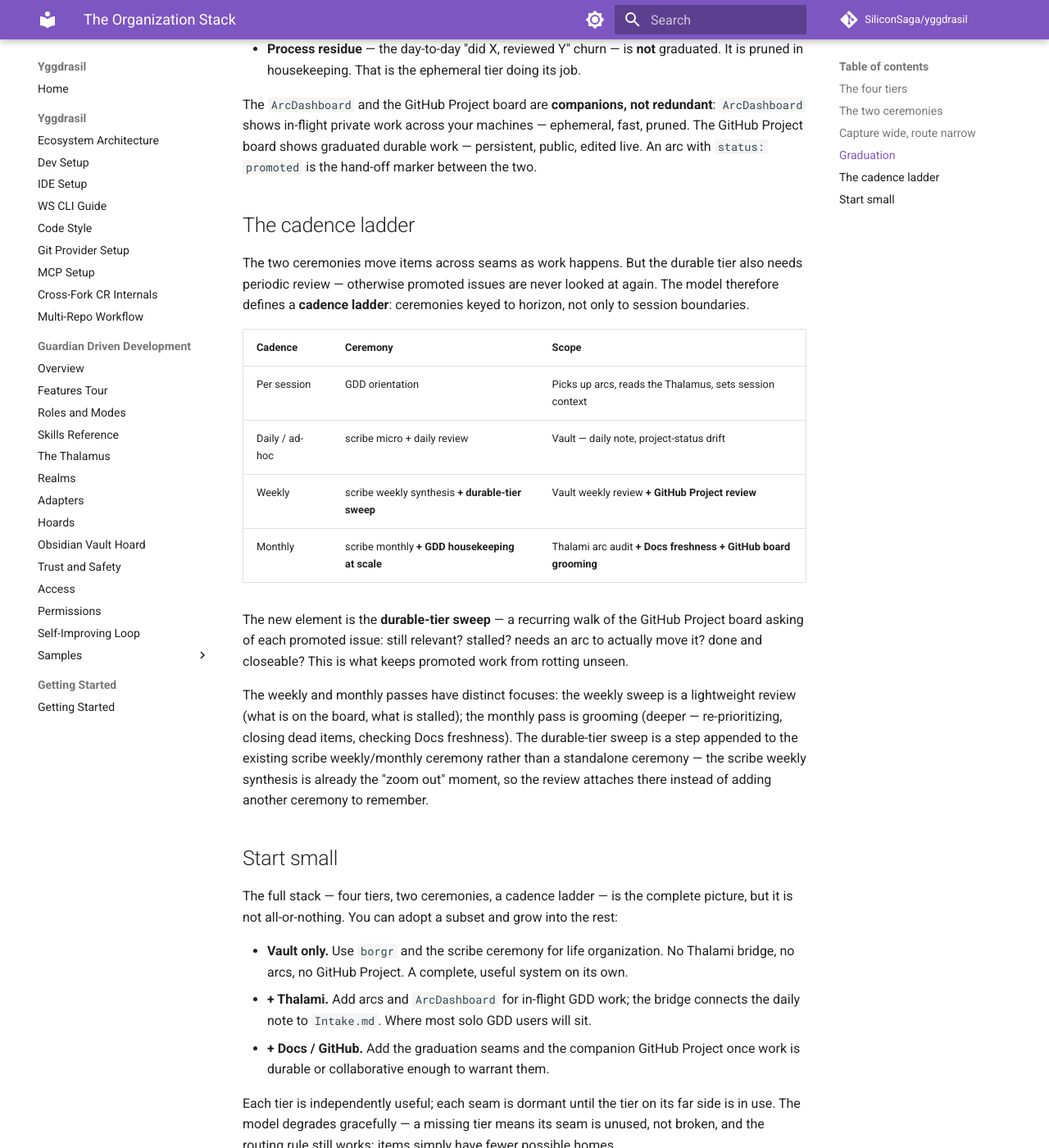
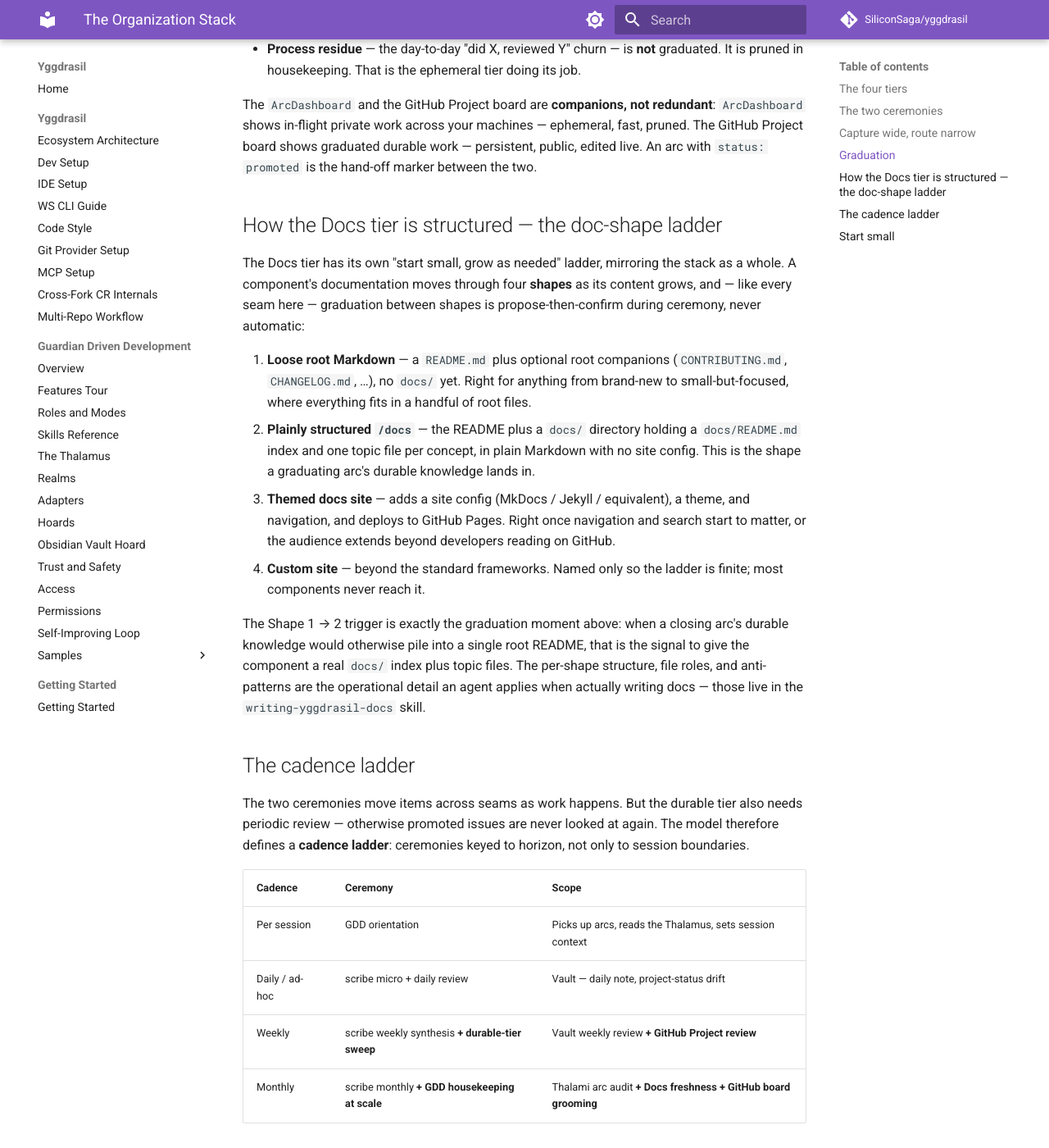
Before and after one commit to SiliconSaga/yggdrasil, an MkDocs documentation site: the page built from docs/gdd/organization-stack.md, in a window 1280 px wide and 1400 px high, scrolled down 2691 px. Shown: the whole window at 82% size. Built offline with MkDocs 1.6.1 and Material for MkDocs 9.7.7, drawn with Linux system fonts in a browser that asks for light colours; comment, search, counter and statistics services are not loaded.

Commit message:
docs: fix README human/agent framing + surface doc-shape ladder human-side
The README reframe mischaracterized AGENTS.md as "the canonical workspace guide for humans and AI agents." AGENTS.md is agent-facing — terse, optimized for agents, not human reading material; same for skill files. Humans should be pointed at the human-facing static-site docs.

- README "Start here": humans go to `docs/gdd/` (the features tour + GDD index); AGENTS.md is reframed as the operational guide written *for agents* (the reference for workspace mechanics, not human prose). The `.agent/skills/` entry now says skills are agent-facing operational guidance, not human reading material.
- README doc-convention pointer: no longer sends humans to the `writing-yggdrasil-docs` skill — points at the human-facing description instead.
- `docs/gdd/organization-stack.md`: added a "How the Docs tier is structured — the doc-shape ladder" section describing the Component Documentation Convention's four Shapes human-side (the Docs tier already gestured at Shape 2), with the skill kept as the agent-facing operational detail.

Co-Authored-By: Claude Opus 4.7 <noreply@anthropic.com>

```diff
--- a/docs/gdd/organization-stack.md
+++ b/docs/gdd/organization-stack.md
@@ -69,6 +69,17 @@ When an arc completes, its residue splits three ways:
 
 The `ArcDashboard` and the GitHub Project board are **companions, not redundant**: `ArcDashboard` shows in-flight private work across your machines — ephemeral, fast, pruned. The GitHub Project board shows graduated durable work — persistent, public, edited live. An arc with `status: promoted` is the hand-off marker between the two.
 
+## How the Docs tier is structured — the doc-shape ladder
+
+The Docs tier has its own "start small, grow as needed" ladder, mirroring the stack as a whole. A component's documentation moves through four **shapes** as its content grows, and — like every seam here — graduation between shapes is propose-then-confirm during ceremony, never automatic:
+
+1. **Loose root Markdown** — a `README.md` plus optional root companions (`CONTRIBUTING.md`, `CHANGELOG.md`, …), no `docs/` yet. Right for anything from brand-new to small-but-focused, where everything fits in a handful of root files.
+2. **Plainly structured `/docs`** — the README plus a `docs/` directory holding a `docs/README.md` index and one topic file per concept, in plain Markdown with no site config. This is the shape a graduating arc's durable knowledge lands in.
+3. **Themed docs site** — adds a site config (MkDocs / Jekyll / equivalent), a theme, and navigation, and deploys to GitHub Pages. Right once navigation and search start to matter, or the audience extends beyond developers reading on GitHub.
+4. **Custom site** — beyond the standard frameworks. Named only so the ladder is finite; most components never reach it.
+
+The Shape 1 → 2 trigger is exactly the graduation moment above: when a closing arc's durable knowledge would otherwise pile into a single root README, that is the signal to give the component a real `docs/` index plus topic files. The per-shape structure, file roles, and anti-patterns are the operational detail an agent applies when actually writing docs — those live in the `writing-yggdrasil-docs` skill.
+
 ## The cadence ladder
 
 The two ceremonies move items across seams as work happens. But the durable tier also needs periodic review — otherwise promoted issues are never looked at again. The model therefore defines a **cadence ladder**: ceremonies keyed to horizon, not only to session boundaries.
```
Also changed, not shown: README.md (+5 -5 lines).
